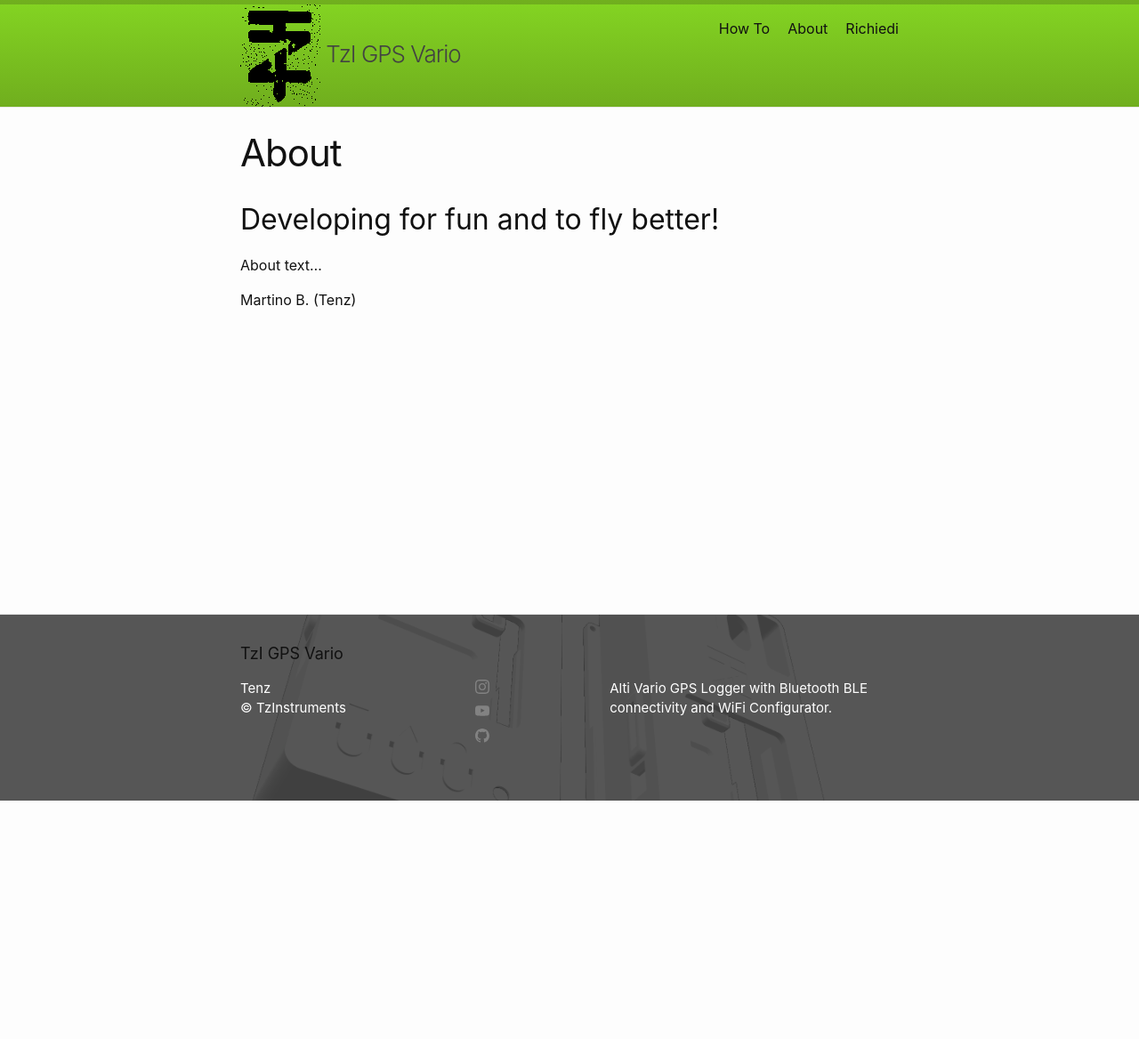
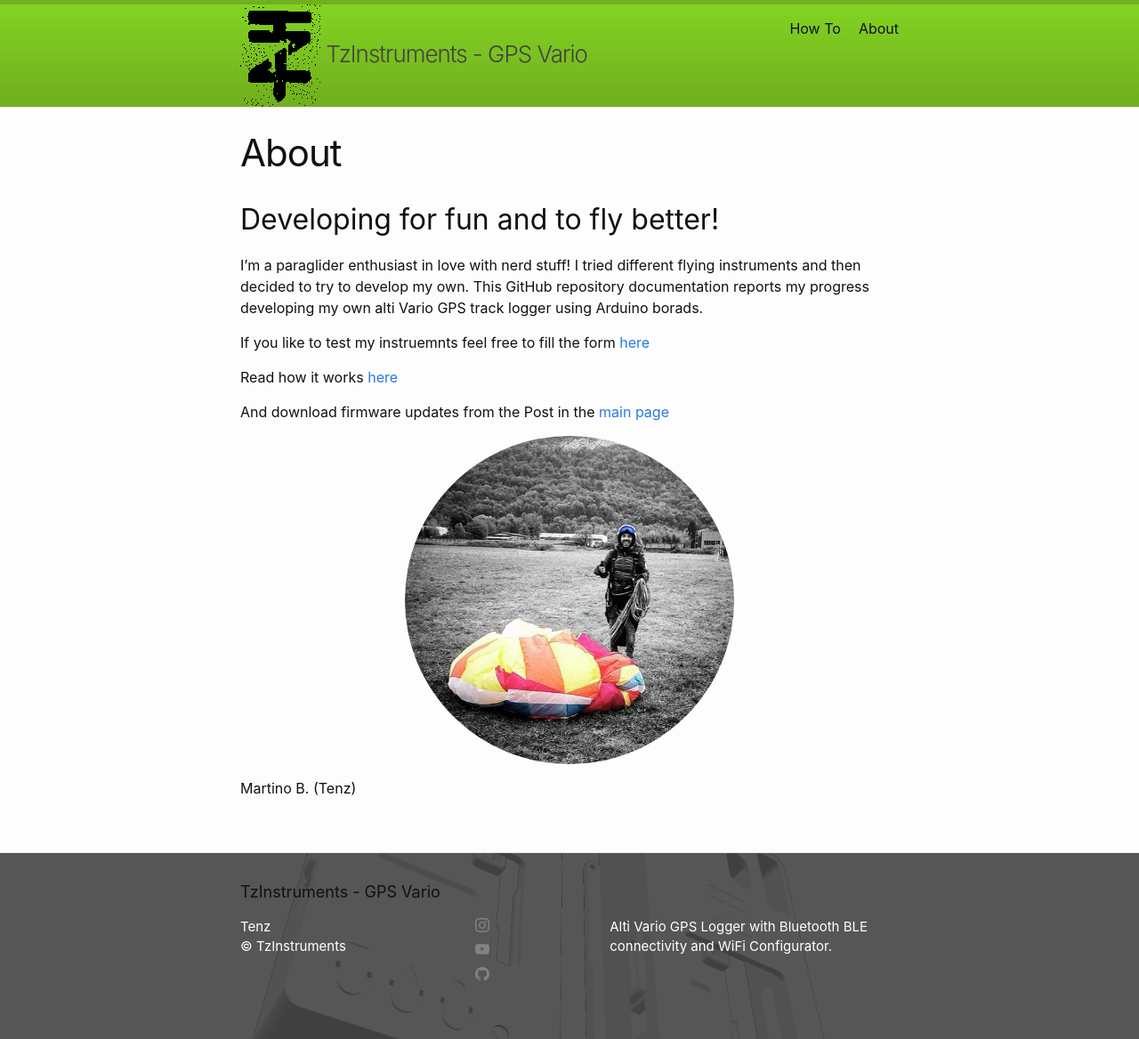
Before and after one commit to Martenz/TzInstruments, a Jekyll site: the page built from about.markdown, in a window 1280 px wide. Shown: the whole page at 89% size. Built offline with Jekyll 4.4.1, drawn with Linux system fonts in a browser that asks for light colours; before the commit the page ends 900 px from its top, so only the background shows below that.

Commit message:
updating layout and contents

```diff
--- a/_config.yml
+++ b/_config.yml
@@ -18,7 +18,7 @@
 # You can create any custom variable you would like, and they will be accessible
 # in the templates via {{ site.myvariable }}.
 
-title: TzI GPS Vario
+title: TzInstruments - GPS Vario
 email:
 description: >- # this means to ignore newlines until "baseurl:"
   Alti Vario GPS Logger with Bluetooth BLE connectivity and WiFi Configurator.
--- a/_sass/minima/_base.scss
+++ b/_sass/minima/_base.scss
@@ -252,3 +252,12 @@ table {
     border: 1px solid $grey-color-light;
   }
 }
+
+.img-round{
+  border-radius:50%;
+}
+
+.img-w50{
+  width:50%;
+  height:auto;
+}
--- a/about.markdown
+++ b/about.markdown
@@ -6,6 +6,18 @@ permalink: /about/
 
 ## Developing for fun and to fly better!
 
-About text...
+I'm a paraglider enthusiast in love with nerd stuff!
+I tried different flying instruments and then decided to try to develop my own.
+This GitHub repository documentation reports my progress developing my own alti Vario GPS track logger
+using Arduino borads.
+
+If you like to test my instruemnts feel free to fill the form <a target="_blank" href="https://forms.gle/roa6yLXMy9nKNotFA">here</a>
+
+Read how it works <a href="/howto">here</a>
+
+And download firmware updates from the Post in the <a href="../">main page</a>
+
+![image-title-here](/images/tenz.png){:class="img-round img-w50"}
+{: style="color:gray; font-size: 80%; text-align: center;"}
 
 Martino B. (Tenz)
```
Also changed, not shown: _posts/2022-02-04-new-test.md (+3 -1 lines), richiedi.md (deleted, +0 -9 lines), images/tenz.png (added), images/tenz_logo.png (added).
